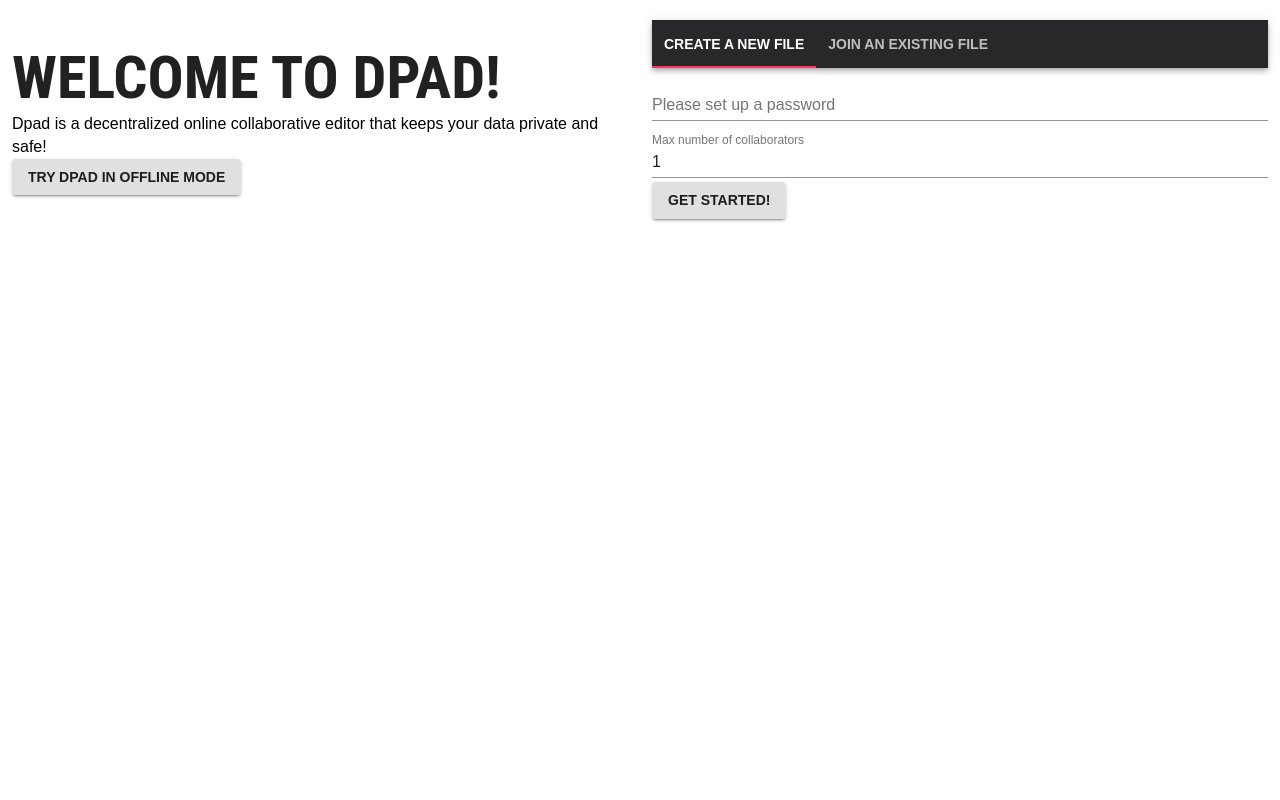
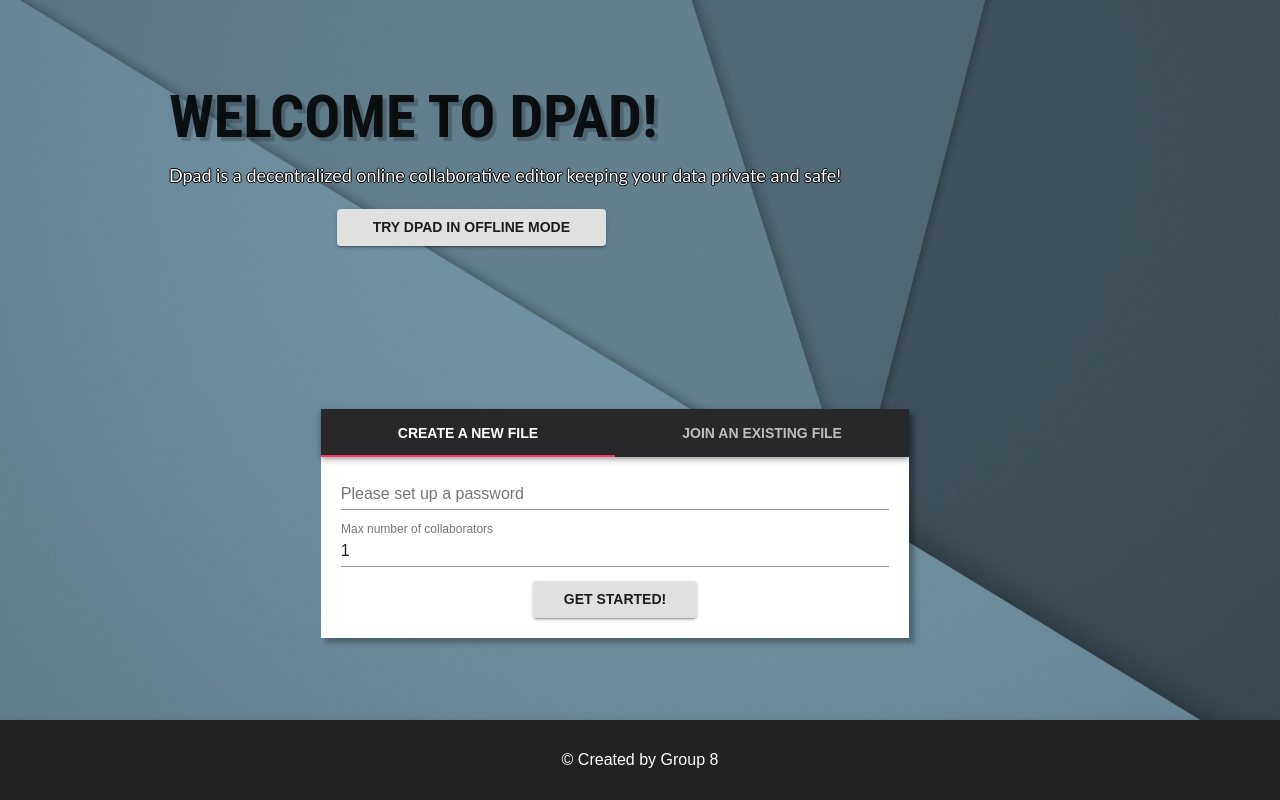
Before and after one commit to chenyjade/Dpad, a React (Create React App) app in the folder dpad-editor/: page / in a window 1280 px wide. Built offline with nearby package versions, Linux system fonts and the light colour scheme.

Commit message:
Starter page UI version1

```diff
--- a/dpad-editor/src/App.tsx
+++ b/dpad-editor/src/App.tsx
@@ -5,6 +5,7 @@ import theme from "./theme";
 import MonacoEditorPage from "./components/MonacoEditor";
 import WelcomePage from "./components/WelcomePage";
 import { ConnContextProvider } from "./contexts/ConnectionContext";
+
 function App() {
   return (
     <ThemeProvider theme={theme}>
--- a/dpad-editor/src/components/StarterTabs.tsx
+++ b/dpad-editor/src/components/StarterTabs.tsx
@@ -41,7 +41,24 @@ const useStyles = makeStyles((theme: Theme) => ({
   root: {
     flexGrow: 1,
     backgroundColor: theme.palette.background.paper,
+    boxShadow: "5px 5px 5px rgba(0,0,0,0.3)",
   },
+  createTab: {
+    padding: "0 20px 20px",
+    '& Button': {
+      marginTop: "10px",
+      marginLeft: "35%",
+      width: "30%",
+    }
+  },
+  joinTab: {
+    padding: "0 20px 20px",
+    '& Button': {
+      marginTop: "10px",
+      marginLeft: "35%",
+      width: "30%",
+    }
+  }
 }));
 
 export default function StarterTabs() {
@@ -76,13 +93,14 @@ export default function StarterTabs() {
           value={tab}
           onChange={(e, v) => setTab(v)}
           aria-label="simple tabs example"
+          variant="fullWidth"
         >
           <Tab label="Create a new file" {...a11yProps(0)} />
           <Tab label="Join an existing file" {...a11yProps(1)} />
         </Tabs>
       </AppBar>
       <TabPanel value={tab} index={0}>
-        <div>
+        <div className={classes.createTab}>
           <TextField
             margin="dense"
             fullWidth
@@ -108,7 +126,7 @@ export default function StarterTabs() {
         </div>
       </TabPanel>
       <TabPanel value={tab} index={1}>
-        <div>
+        <div className={classes.joinTab}>
           <TextField
             margin="dense"
             fullWidth
--- a/dpad-editor/src/components/WelcomePage.tsx
+++ b/dpad-editor/src/components/WelcomePage.tsx
@@ -2,17 +2,43 @@ import React from "react";
 import { makeStyles, Theme } from "@material-ui/core/styles";
 import StarterTabs from "./StarterTabs";
 import { Button, Grid, Typography } from "@material-ui/core/";
+import AppBar from "@material-ui/core/AppBar";
 import { useHistory } from "react-router-dom"
+import bg1 from "../resources/bg1.jpg"
+
 const useStyles = makeStyles((theme: Theme) => ({
   root: {
     display: "flex",
+    flexDirection: "row",
+    backgroundImage: `url(${bg1})`,
+    backgroundSize: "cover",
+    justifyContent: "center",
+    alignItems: "center",
+    height: "90vh",
+    overflow: "auto",
   },
-  container: {
+  overlay: {
+    display: "flex",
+    flexDirection: "column",
+    marginLeft: "-100px",
+    marginRight: "170px",
+    '& .OfflineButton': {
+      marginTop: "20px",
+      marginLeft: "25%",
+      width: "40%",
+    },
+    '& .Description': {
+      marginTop: "10px",
+    }
+  },
+  tabs: {
+    marginLeft: "-50px",
+  },
+  footer: {
+    backgroundColor: "rgb(34, 34, 34)",
+    height: "10vh",
+    justifyContent: "center",
     alignItems: "center",
-    paddingTop: "20px",
-    marginLeft: "auto",
-    marginRight: "auto",
-    width: "100%",
   },
 }));
 
@@ -20,20 +46,29 @@ export default function WelcomePage() {
   const classes = useStyles();
   const history = useHistory();
   return (
-    <div className={classes.root}>
-      <Grid container spacing={3} className={classes.container}>
-        <Grid item xs={6}>
-          <Typography variant="h1">Welcome to Dpad!</Typography>
-          <Typography>
-            Dpad is a decentralized online collaborative editor that keeps your
-            data private and safe!
-          </Typography>
-          <Button variant="contained" onClick={() => history.push("/offline")}>Try Dpad in offline mode</Button>
-        </Grid>
-        <Grid item xs={6}>
-          <StarterTabs />
-        </Grid>
+    <div>
+      <Grid container className={classes.root}>
+      <Grid className={classes.overlay}>
+        <Typography variant="h1">
+          Welcome to Dpad!
+        </Typography>
+        <Typography className="Description" variant="body2">
+          Dpad is a decentralized online collaborative editor keeping your
+          data private and safe!
+        </Typography>
+        <Button className="OfflineButton" variant="contained" onClick={() => history.push("/offline")}>
+          Try Dpad in offline mode
+        </Button>
       </Grid>
+      <Grid className={classes.tabs}>
+        <StarterTabs />
+      </Grid>
+    </Grid>
+    <AppBar position="sticky" className={classes.footer}>
+        <Typography variant="body1">
+          &copy; Created by Group 8
+        </Typography>
+    </AppBar>
     </div>
   );
 }
--- a/dpad-editor/src/theme.js
+++ b/dpad-editor/src/theme.js
@@ -63,6 +63,7 @@ const theme = {
       ...fontHeader,
       letterSpacing: 0,
       fontSize: 60,
+      textShadow: "4px 4px 1px rgba(0,0,0,0.2)",
     },
     h2: {
       ...rawTheme.typography.h2,
@@ -100,7 +101,10 @@ const theme = {
     },
     body2: {
       ...rawTheme.typography.body1,
-      fontSize: 14,
+      fontSize: 18,
+      color: "white",
+      fontFamily: "'Trebuchet MS', Helvetica, sans-serif",
+      textShadow: "-1px 0 black, 0 1px black, 1px 0 black, 0 -1px black",
     },
   },
 };
```
Also changed, not shown: dpad-editor/src/resources/bg1.jpg (added), dpad-editor/src/resources/bg2.jpg (added).
